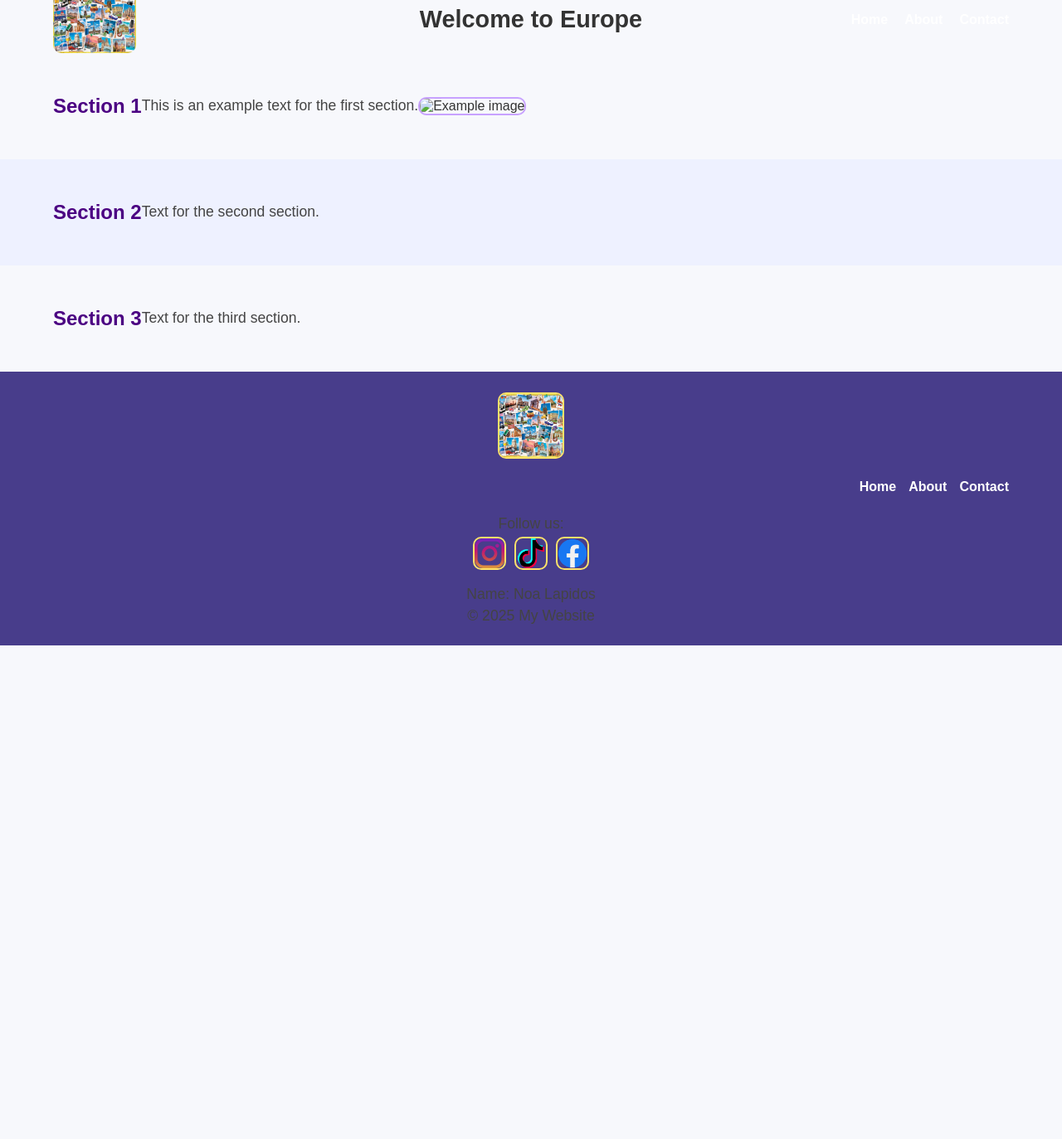
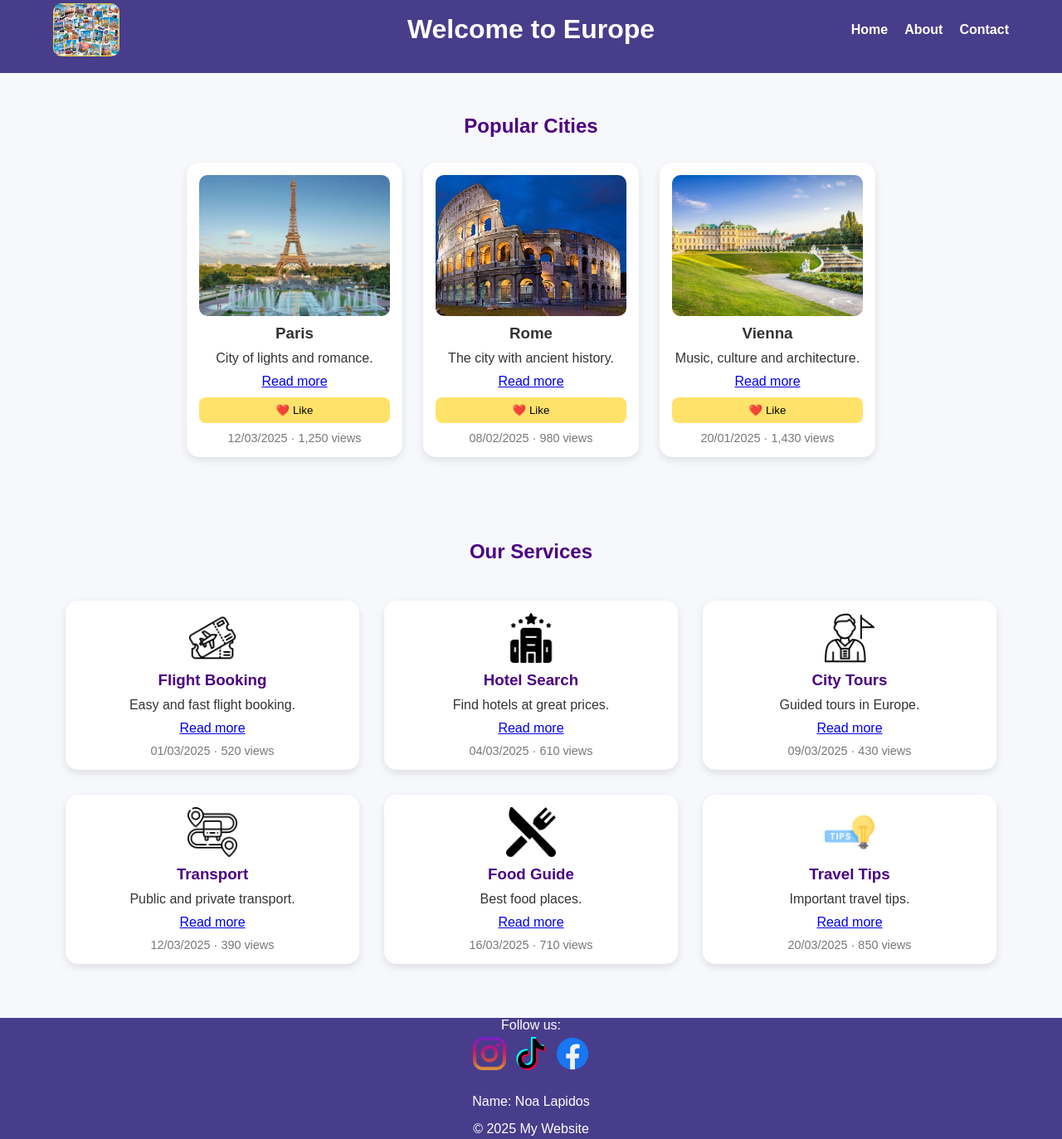
Before and after one commit to noalapidos-create/Task1, a plain HTML site: page index.html in a window 1280 px wide. Shown: the part 16-1389 px from the top of the page at 83% size. Before the commit the page ends 800 px from the top, so only its background shows below. Drawn offline with Linux system fonts and the light colour scheme.

Commit message:
Add files via upload

```diff
--- a/index.html
+++ b/index.html
@@ -1,78 +1,159 @@
 <!DOCTYPE html>
 <html lang="he">
 <head>
-    <meta charset="UTF-8" />
-    <meta name="viewport" content="width=device-width, initial-scale=1.0" />
-    <title>Home</title>
-    <link rel="stylesheet" href="style.css" />
-
+    <meta charset="UTF-8">
+    <meta name="viewport" content="width=device-width, initial-scale=1.0">
+    <title>Europe Website</title>
+    <link rel="stylesheet" href="style.css">
 </head>
 <body>
+
     <header>
-        <div class="container">
+        <div class="container header-container">
+            <img src="photos/img.jpg" alt="Logo">
             <h1>Welcome to Europe</h1>
-            <img src="photos/img.jpg" alt="התמונה של נעה" class="header-img" />
 
-            <nav class="main-nav">
+            <nav>
                 <ul>
-                    <li><a href="index.html">Home</a></li>
-                    <li><a href="about.html">About</a></li>
-                    <li><a href="contact.html">Contact</a></li>
+                    <li><a href="#">Home</a></li>
+                    <li><a href="#">About</a></li>
+                    <li><a href="#">Contact</a></li>
                 </ul>
             </nav>
         </div>
     </header>
 
     <main>
-        <section class="section" id="section1">
-            <div class="container">
-                <h2>Section 1</h2>
-                <p>This is an example text for the first section.</p>
-                <img src="photos/1.jpg" alt="Example image" class="section-img" />
+
+
+        <!--  משימה 2 -->
+
+        <section class="section task-two">
+            <h2 class="section-title">Popular Cities</h2>
+
+            <div class="container cards-container">
+
+                <div class="card">
+                    <img src="photos/paris.jpg" alt="Paris">
+                    <h3>Paris</h3>
+                    <p>City of lights and romance.</p>
+                    <a href="#">Read more</a>
+                    <button class="like-btn">❤️ Like</button>
+                    <span class="info">12/03/2025 · 1,250 views</span>
+                </div>
+
+                <div class="card">
+                    <img src="photos/rome.jpg" alt="Rome">
+                    <h3>Rome</h3>
+                    <p>The city with ancient history.</p>
+                    <a href="#">Read more</a>
+                    <button class="like-btn">❤️ Like</button>
+                    <span class="info">08/02/2025 · 980 views</span>
+                </div>
+
+                <div class="card">
+                    <img src="photos/vienna.jpg" alt="Vienna">
+                    <h3>Vienna</h3>
+                    <p>Music, culture and architecture.</p>
+                    <a href="#">Read more</a>
+                    <button class="like-btn">❤️ Like</button>
+                    <span class="info">20/01/2025 · 1,430 views</span>
+                </div>
+
             </div>
         </section>
 
-        <section class="section" id="section2">
-            <div class="container">
-                <h2>Section 2</h2>
-                <p>Text for the second section.</p>
+
+        <!--  משימה 3 -->
+
+
+        <section class="section services">
+            <h2 class="section-title">Our Services</h2>
+
+            <div class="container services-container">
+
+                <div class="service-item">
+                    <div>
+                        <img src="photos/service1.png" alt="Flights">
+                        <h3>Flight Booking</h3>
+                        <p>Easy and fast flight booking.</p>
+                        <a href="#">Read more</a>
+                        <span class="info">01/03/2025 · 520 views</span>
+                    </div>
+                </div>
+
+
+                <div class="service-item">
+
+                    <div>
+                        <img src="photos/service2.png" alt="Hotels">
+                        <h3>Hotel Search</h3>
+                        <p>Find hotels at great prices.</p>
+                        <a href="#">Read more</a>
+                        <span class="info">04/03/2025 · 610 views</span>
+                    </div>
+                </div>
+
+                <div class="service-item">
+                    <div>
+                        <img src="photos/service3.png" alt="Tours">
+                        <h3>City Tours</h3>
+                        <p>Guided tours in Europe.</p>
+                        <a href="#">Read more</a>
+                        <span class="info">09/03/2025 · 430 views</span>
+                    </div>
+                </div>
+
+                <div class="service-item">
+                    <div>
+                        <img src="photos/service4.png" alt="Transport">
+                        <h3>Transport</h3>
+                        <p>Public and private transport.</p>
+                        <a href="#">Read more</a>
+                        <span class="info">12/03/2025 · 390 views</span>
+                    </div>
+                </div>
+
+                <div class="service-item">
+                    <div>
+                        <img src="photos/service5.png" alt="Food">
+                        <h3>Food Guide</h3>
+                        <p>Best food places.</p>
+                        <a href="#">Read more</a>
+                        <span class="info">16/03/2025 · 710 views</span>
+                    </div>
+                </div>
+
+                <div class="service-item">
+                    <div>
+                        <img src="photos/service6.png" alt="Tips">
+                        <h3>Travel Tips</h3>
+                        <p>Important travel tips.</p>
+                        <a href="#">Read more</a>
+                        <span class="info">20/03/2025 · 850 views</span>
+                    </div>
+                </div>
+
             </div>
         </section>
 
-        <section class="section" id="section3">
-            <div class="container">
-                <h2>Section 3</h2>
-                <p>Text for the third section.</p>
+        <div class="follow-us">
+            <p>Follow us:</p>
+            <div class="icons">
+                <a href="#"><img src="photos/instagram.png" alt="Instagram"></a>
+                <a href="#"><img src="photos/tik-tok.png" alt="TikTok"></a>
+                <a href="#"><img src="photos/facebook.png" alt="Facebook"></a>
             </div>
-        </section>
+        </div>
+
     </main>
 
     <footer>
-        <div class="container">
-            <img src="photos/img.jpg" alt="Footer Logo" class="footer-logo" />
-
-            <nav class="footer-nav">
-                <ul>
-                    <li><a href="index.html">Home</a></li>
-                    <li><a href="about.html">About</a></li>
-                    <li><a href="contact.html">Contact</a></li>
-                </ul>
-            </nav>
-
-            <div class="follow_us">
-                <p>Follow us:</p>
-                <div class="icons">
-                    <a href="https://www.instagram.com/"><img src="photos/instagram.png" alt="Instagram" /></a>
-                    <a href="https://www.tiktok.com/he-IL/"><img src="photos/tik-tok.png" alt="TikTok" /></a>
-                    <a href="https://www.facebook.com/?locale=he_IL"><img src="photos/facebook.png" alt="Facebook" /></a>
-                </div>
-            </div>
-
-            <div class="paragraphs">
-                <p>Name: Noa Lapidos</p>
-                <p>© 2025 My Website</p>
-            </div>
+        <div class="container footer-container">
+            <p>Name: Noa Lapidos</p>
+            <p>© 2025 My Website</p>
         </div>
     </footer>
+
 </body>
 </html>
--- a/style.css
+++ b/style.css
@@ -10,31 +10,39 @@ body {
     color: #333;
 }
 
+/* CONTAINER */
 .container {
     width: 90%;
     max-width: 1200px;
     margin: auto;
-    position: relative; /* כדי שנוכל למקם את הכותרת במרכז */
+}
+
+/* HEADER */
+header {
+    background: #483d8b;
+    color: white;
+    padding: 20px 0;
+}
+
+.header-container {
     display: flex;
     align-items: center;
+    position: relative;
 }
 
-header img {
-    width: 100px;
+    .header-container img {
+        width: 80px;
         border-radius: 10px;
-    flex-shrink: 0;
     }
 
 header h1 {
-    position: absolute; /* הכותרת באמצע */
+    position: absolute;
     left: 50%;
     transform: translateX(-50%);
-    font-size: 1.8rem;
-    text-align: center;
 }
 
 nav {
-    margin-left: auto; /* דוחף את הניווט לימין */
+    margin-left: auto;
 }
 
     nav ul {
@@ -44,103 +52,150 @@ nav {
     }
 
     nav a {
+        color: white;
         text-decoration: none;
-        color: #fff;
         font-weight: bold;
     }
 
-        nav a:hover {
-            color: #ffe26a;
-        }
-
-/* SECTIONS */
+/* SECTION */
 .section {
     padding: 50px 0;
 }
 
-    .section:nth-child(even) {
-        background: #eef1ff;
-    }
-
-h2 {
+.section-title {
+    text-align: center;
+    margin-bottom: 30px;
     color: #4b0082;
 }
 
-p {
-    color: #444;
-    font-size: 1.1rem;
+/* ===== משימה 2 ===== */
+.cards-container {
+    display: flex;
+    gap: 25px;
+    justify-content: center;
 }
 
-img.section-img {
-    max-width: 100%;
-    height: auto;
+.card {
+    background: white;
+    width: 260px;
+    padding: 15px;
+    border-radius: 15px;
+    text-align: center;
+    display: flex;
+    flex-direction: column;
+    gap: 10px;
+    box-shadow: 0 4px 10px rgba(0,0,0,0.1);
+}
+
+    .card img {
+        width: 100%;
+        height: 170px;
+        object-fit: cover;
         border-radius: 10px;
-    border: 2px solid #c8a2ff;
     }
+
+.like-btn {
+    border: none;
+    background: #ffe26a;
+    padding: 8px;
+    border-radius: 8px;
+    cursor: pointer;
+}
+
+/* ===== משימה 3 ===== */
+
+.services-container {
+    display: flex;
+    flex-wrap: wrap;
+    justify-content: center;
+}
+
+.service-item {
+    width: 33.333%;
+    padding: 15px;
+    box-sizing: border-box;
+}
+
+.service-item > div {
+    background: white;
+    border-radius: 15px;
+    padding: 15px;
+    text-align: center;
+    display: flex;
+    flex-direction: column;
+    gap: 10px;
+    box-shadow: 0 4px 10px rgba(0,0,0,0.1);
+}
+
+.service-item img {
+    width: 60px;
+    height: 60px;
+    margin: auto;
+}
+
+.service-item h3 {
+    color: #4b0082;
+}
+
+.info {
+    font-size: 0.9rem;
+    color: #777;
+}
+
 
 /* FOOTER */
 footer {
     background: #483d8b;
-    color: #fff;
-    text-align: center;
+    color: white;
     padding: 25px 0;
-    font-size: 16px;
 }
 
-
-    footer .container {
+.footer-container {
     display: flex;
     flex-direction: column;
     align-items: center;
     gap: 15px;
 }
 
-
-    footer img {
+.footer-logo {
     width: 80px;
     height: 80px;
     border-radius: 10px;
-        border: 2px solid #ffe26a;
-        object-fit: cover;
 }
 
-
-    footer nav ul {
+.footer-nav ul {
     list-style: none;
     display: flex;
     gap: 15px;
-        padding: 0;
-        margin: 10px 0;
 }
 
-        footer nav ul li a {
+.footer-nav a {
+    color: white;
     text-decoration: none;
-            color: #fff;
     font-weight: bold;
 }
 
-
-    footer .follow_us {
+.follow-us {
     display: flex;
     flex-direction: column;
     align-items: center;
     gap: 5px;
 }
 
-        footer .follow_us .icons {
+.icons {
     display: flex;
     gap: 10px;
 }
 
-            footer .follow_us .icons a img {
+    .icons img {
         width: 40px;
         height: 40px;
-                object-fit: cover;
     }
 
-    footer .paragraphs {
-        display: flex;
-        flex-direction: column;
-        align-items: center;
-        gap: 5px;
+.footer-text {
+    text-align: center;
 }
+.follow-us {
+    background: #483d8b;
+    color:white;
+}
```
Also changed, not shown: photos/paris.jpg (added), photos/rome.jpg (added), photos/service1.png (added), photos/service2.png (added), photos/service3.png (added), photos/service4.png (added), photos/service5.png (added), photos/service6.png (added), photos/vienna.jpg (added), 1 other file. Lines whose indentation alone changed are shown as unchanged.
